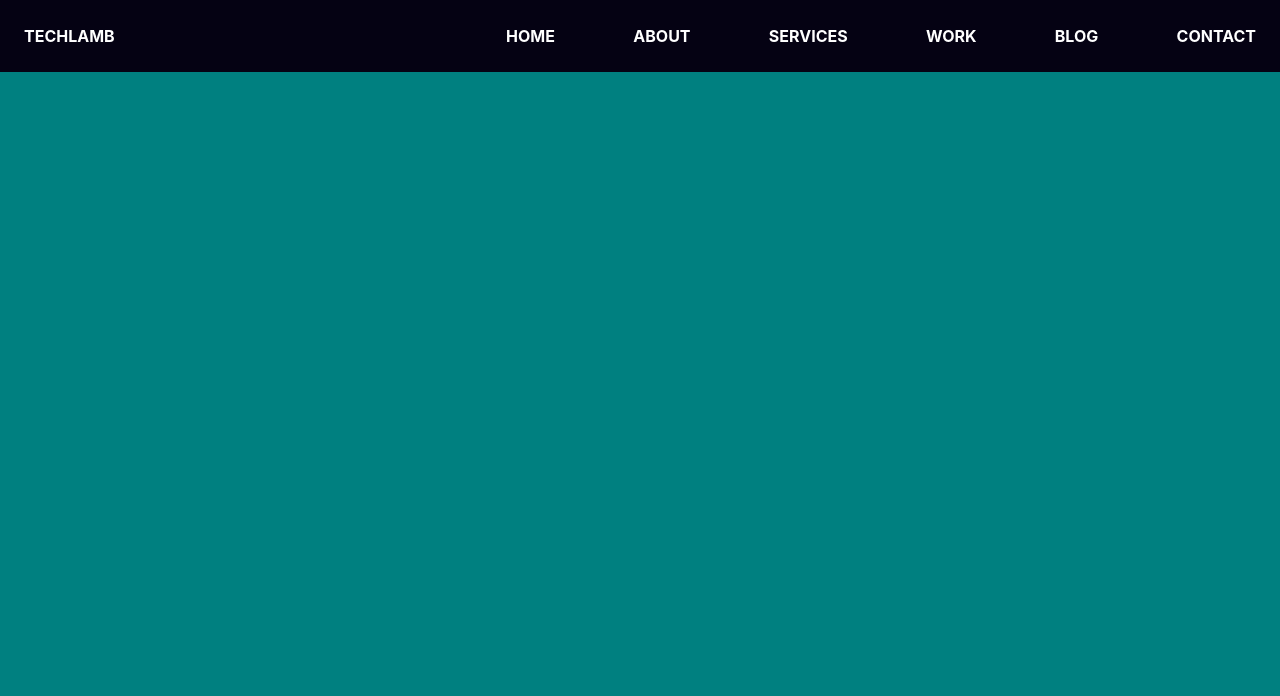
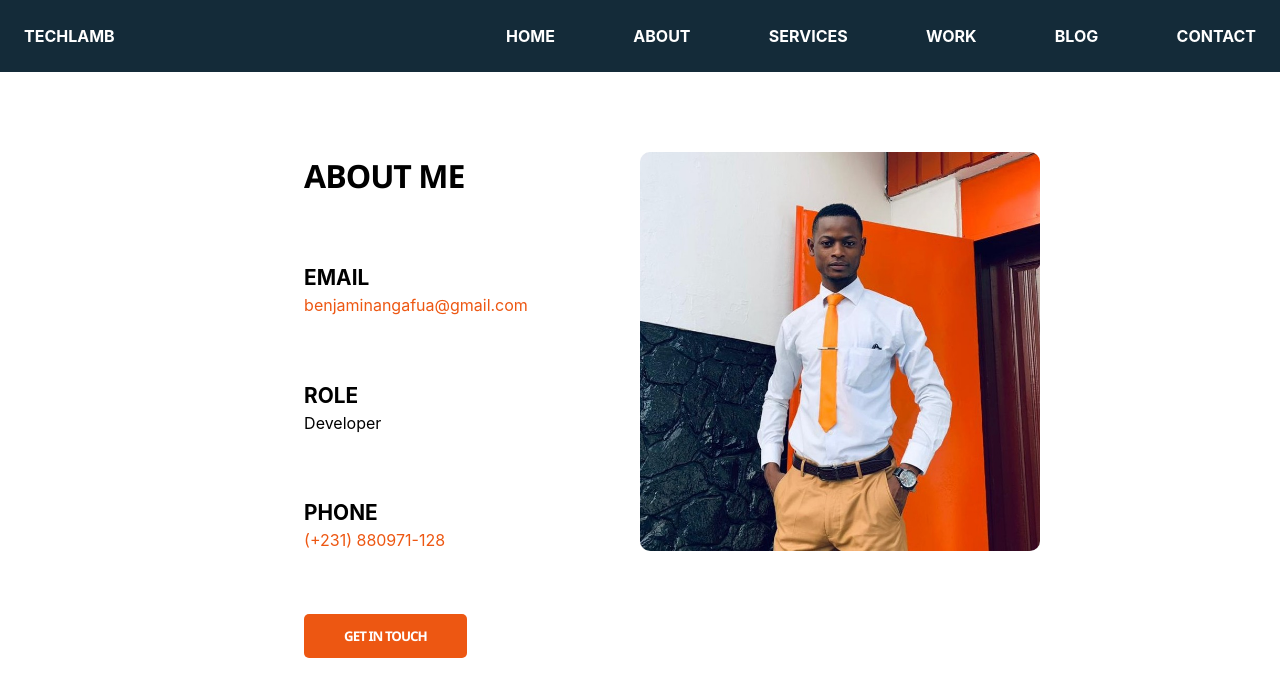
Before and after one commit to benjaminangafua/blog, a Vue app: page /about in a window 1280 px wide. Shown: the top 696 px of the page. Built offline with nearby package versions, Linux system fonts and the light colour scheme.

Commit message:
add an about me page

```diff
--- a/src/assets/css/color.css
+++ b/src/assets/css/color.css
@@ -2,7 +2,7 @@
     --teal: hsl(180, 100%, 25%);
     --orange: hsl(19, 86%, 50%);
     --white: hsl(0, 0%, 100%);
-    --dark-blue: hsl(250, 82%, 4%);
+    --dark-blue: hsl(203, 49%, 15%);
 }
 
 .bg-clr {
--- a/src/assets/css/images.css
+++ b/src/assets/css/images.css
@@ -1,3 +1,8 @@
 .main-container {
-    background: teal;
+    /* background: teal; */
 }
+img {
+    border-radius: 10px;
+    width: 400px;
+    /* height: 380px;  */
+}
--- a/src/assets/css/layout.css
+++ b/src/assets/css/layout.css
@@ -20,7 +20,6 @@ body {
 /* Header */
 
 .container {
-    width: 100%;
     padding-right: 15px;
     padding-left: 15px;
     margin-right: auto;
@@ -69,6 +68,48 @@ body {
     text-align: center;
 }
 
+/* About Me */
+.col-2{
+    display: grid;
+    grid-template-columns: auto auto;
+    gap: 3rem;
+    margin: 5rem auto;
+
+}
+.txt{
+    display: grid;
+    padding: 0 4rem ;
+    /* background-color: var(--teal);
+    color: var(--white); */
+}
+.txt div .orange{
+    color: var(--orange);
+}
+.txt div >b,.heading {
+    text-transform: uppercase;
+    font-size: 1.3em;
+}
+
+.heading
+{
+    font-weight: bolder;
+    font-size: xx-large;
+    letter-spacing: -1px;
+
+    font-family: 'Segoe UI', Tahoma, Geneva, Verdana, sans-serif;
+
+}
+
+.txt .btn button{
+    background-color: var(--orange);
+    color: var(--white);
+    border: none;
+    border-radius: 5px;
+    padding: .8rem 2.5rem;
+    letter-spacing: -1px;
+    font-weight: bold;
+    font-family: 'Segoe UI', Tahoma, Geneva, Verdana, sans-serif;
+}
 @media (max-width: 575.95px) {
     body {
         font-size: 12px;
--- a/src/views/About.vue
+++ b/src/views/About.vue
@@ -4,11 +4,27 @@
 </script>
 
 <template>
+<div class="col-2 m-4">
+    <div class="txt">
+        <div class="heading" >About Me</div>
+        <div class="email">
+            <div><b>Email</b> </div>
+            <div class="orange">benjaminangafua@gmail.com</div>
+        </div>
+        <div class="Role">
+            <div><b>Role</b> </div>
+            <div>Developer</div>
+        </div>
+        <div class="Phone">
+            <div><b>Phone</b> </div>
+            <div class="orange">(+231) 880971-128</div>
+        </div>
+        <div class="btn"><button>GET IN TOUCH</button></div>
+    </div>
+    <div class="about-img"><img src="/images/about-me.jpeg" alt=""></div>
+</div>
 </template>
 
 <style scoped>
 
-#app{
-    background-color: teal;
-}
 </style>
```
Also changed, not shown: public/images/about-me.jpeg (added).
